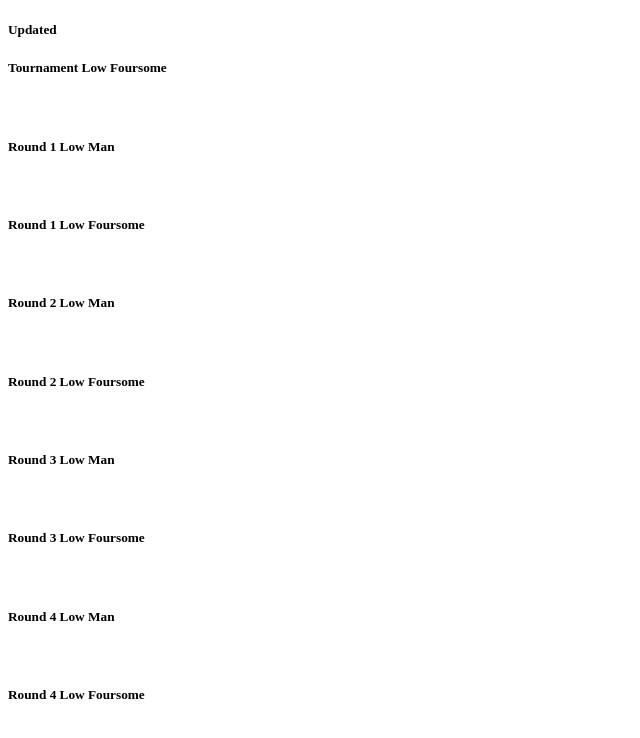
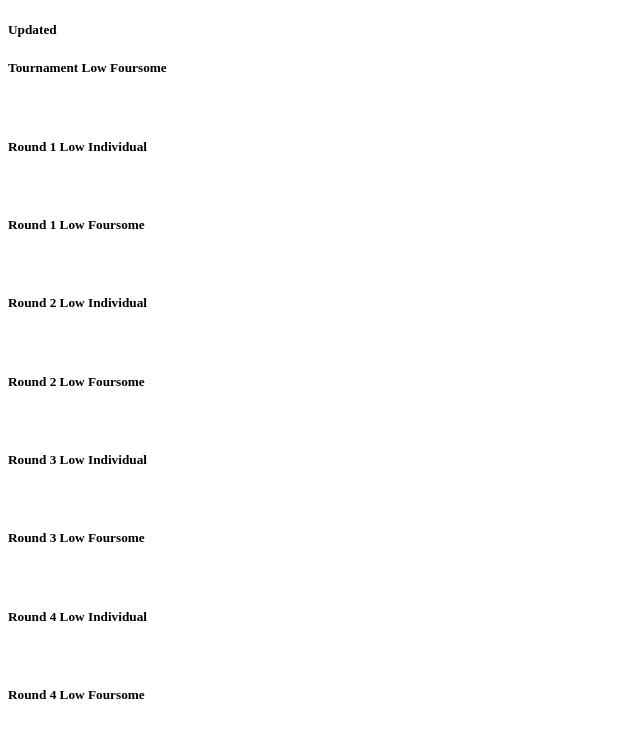
Before and after one commit to azimmerman04/azimmerman04.github.io, a plain HTML site: page index.html in a window 1280 px wide. Shown: the whole page, without its empty margins (0-640 px from the left). Drawn offline with nearby package versions, Linux system fonts and the light colour scheme; no server answers.

Commit message:
changing language

```diff
--- a/index.html
+++ b/index.html
@@ -13,7 +13,7 @@
         <li ng-repeat="lowMan in mastersController.pools.LowTournamentFoursome">{{lowMan.team}} {{lowMan.players}} {{lowMan.score}}</li>
       </ul>
       <br>
-      <h5>Round 1 Low Man</h5>
+      <h5>Round 1 Low Individual</h5>
       <ul>
         <li ng-repeat="lowMan in mastersController.pools.round1LowMan">{{lowMan.team}} {{lowMan.player}} {{lowMan.score}}</li>
       </ul>
@@ -23,7 +23,7 @@
         <li ng-repeat="lowMan in mastersController.pools.round1LowFoursome">{{lowMan.team}} {{lowMan.players}} {{lowMan.score}}</li>
       </ul>
       <br>
-      <h5>Round 2 Low Man</h5>
+      <h5>Round 2 Low Individual</h5>
       <ul>
         <li ng-repeat="lowMan in mastersController.pools.round2LowMan">{{lowMan.team}} {{lowMan.player}} {{lowMan.score}}</li>
       </ul>
@@ -33,7 +33,7 @@
         <li ng-repeat="lowMan in mastersController.pools.round2LowFoursome">{{lowMan.team}} {{lowMan.players}} {{lowMan.score}}</li>
       </ul>
       <br>
-      <h5>Round 3 Low Man</h5>
+      <h5>Round 3 Low Individual</h5>
       <ul>
         <li ng-repeat="lowMan in mastersController.pools.round3LowMan">{{lowMan.team}} {{lowMan.player}} {{lowMan.score}}</li>
       </ul>
@@ -43,7 +43,7 @@
         <li ng-repeat="lowMan in mastersController.pools.round3LowFoursome">{{lowMan.team}} {{lowMan.players}} {{lowMan.score}}</li>
       </ul>
       <br>
-      <h5>Round 4 Low Man</h5>
+      <h5>Round 4 Low Individual</h5>
       <ul>
         <li ng-repeat="lowMan in mastersController.pools.round4LowMan">{{lowMan.team}} {{lowMan.player}} {{lowMan.score}}</li>
       </ul>
```
